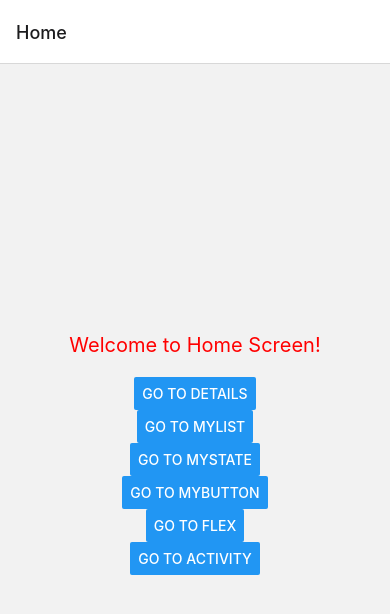
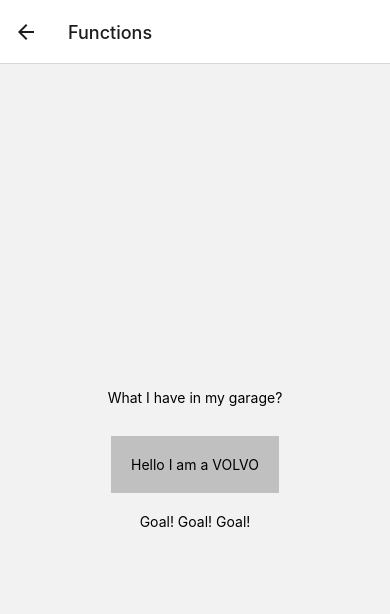
Before and after one commit to sedat-akdogan/RN_week_App, a React Native app in the folder weekapp/: screen /Functions in a window 390 px wide. Shown: the top 614 px of the page. Built offline with nearby package versions, Linux system fonts and the light colour scheme.

Commit message:
Functions component is added

```diff
--- /dev/null
+++ b/weekapp/src/Functions.js
@@ -0,0 +1,59 @@
+import React from 'react';
+import { View, Text, StyleSheet } from 'react-native';
+
+function MissedGoal() {
+    return (
+    <Text>Missed!!!</Text>
+    );
+}
+
+function MadeGoal() {
+    return (
+    <Text>Goal! Goal! Goal!</Text>
+    );
+}
+
+const Car = (props) => {
+    return (
+        <Text style={styles.textCar}>Hello I am a {props.brand}</Text>
+    );
+};
+
+function Goal(props) {
+    const isGoal = props.isGoal;
+    if (isGoal) {
+        return <MadeGoal />
+    } else {
+        return <MissedGoal />
+    }
+}
+
+const Functions = () => {
+    const carName = "VOLVO";
+    // const carInfo = { name: "Volvo", model: "CX90" };
+    return (
+        <View style={styles.container}>
+            <Text style={styles.text}>What I have in my garage?</Text>
+            <Car brand={carName} />
+            <Goal isGoal={true}/>
+        </View>
+    );
+};
+
+const styles = StyleSheet.create({
+    container: {
+        flex: 1,
+        justifyContent: 'center',
+        alignItems: 'center',
+    },
+    textCar: {
+        backgroundColor: 'silver',
+        padding: 20,
+        margin: 20,
+    },
+    text: {
+        padding: 10,
+    }
+});
+
+export default Functions;
--- a/weekapp/src/Home.js
+++ b/weekapp/src/Home.js
@@ -35,6 +35,10 @@
         title='Go to Activity'
         onPress={() => navigation.navigate('Activity')}
       />
+      <Button
+        title='Go to Functions'
+        onPress={() => navigation.navigate('Functions')}
+      />
     </View>
   );
 };
--- a/weekapp/src/Stack.js
+++ b/weekapp/src/Stack.js
@@ -9,6 +9,7 @@
 import MyButton from './Button';
 import Flex from './Flex';
 import Activity from './Activity';
+import Functions from './Functions';
 
 const Stack = createStackNavigator();
 
@@ -51,6 +52,10 @@
           component={Activity}
           options={{ title: 'Activity' }}
         />
+        <Stack.Screen
+        name="Functions"
+        component={Functions}
+        options={{ title: 'Functions' }} />
       </Stack.Navigator>
     </NavigationContainer>
   );
```
Also changed, not shown: 1 other file (tests, documents, lock files or other folders).
